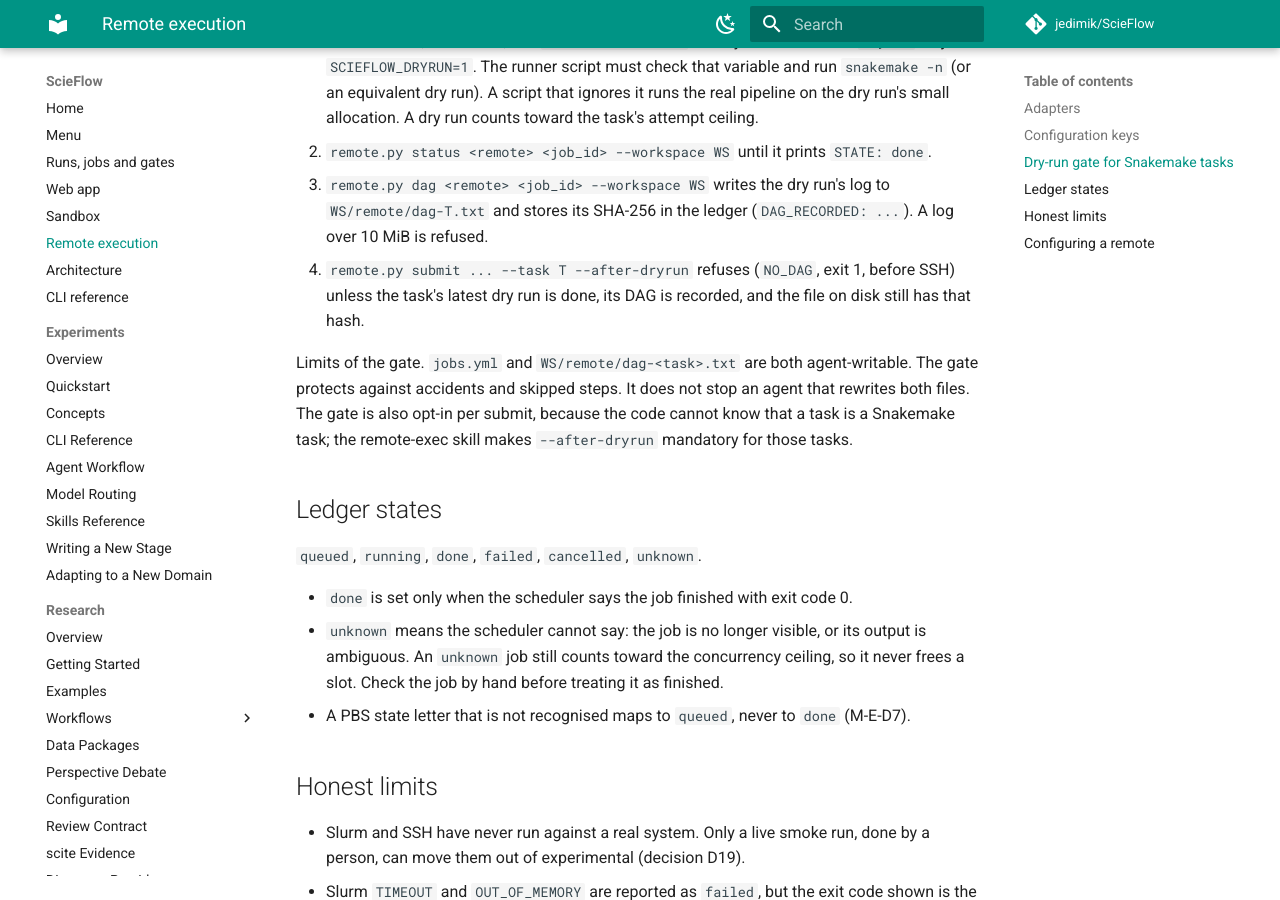
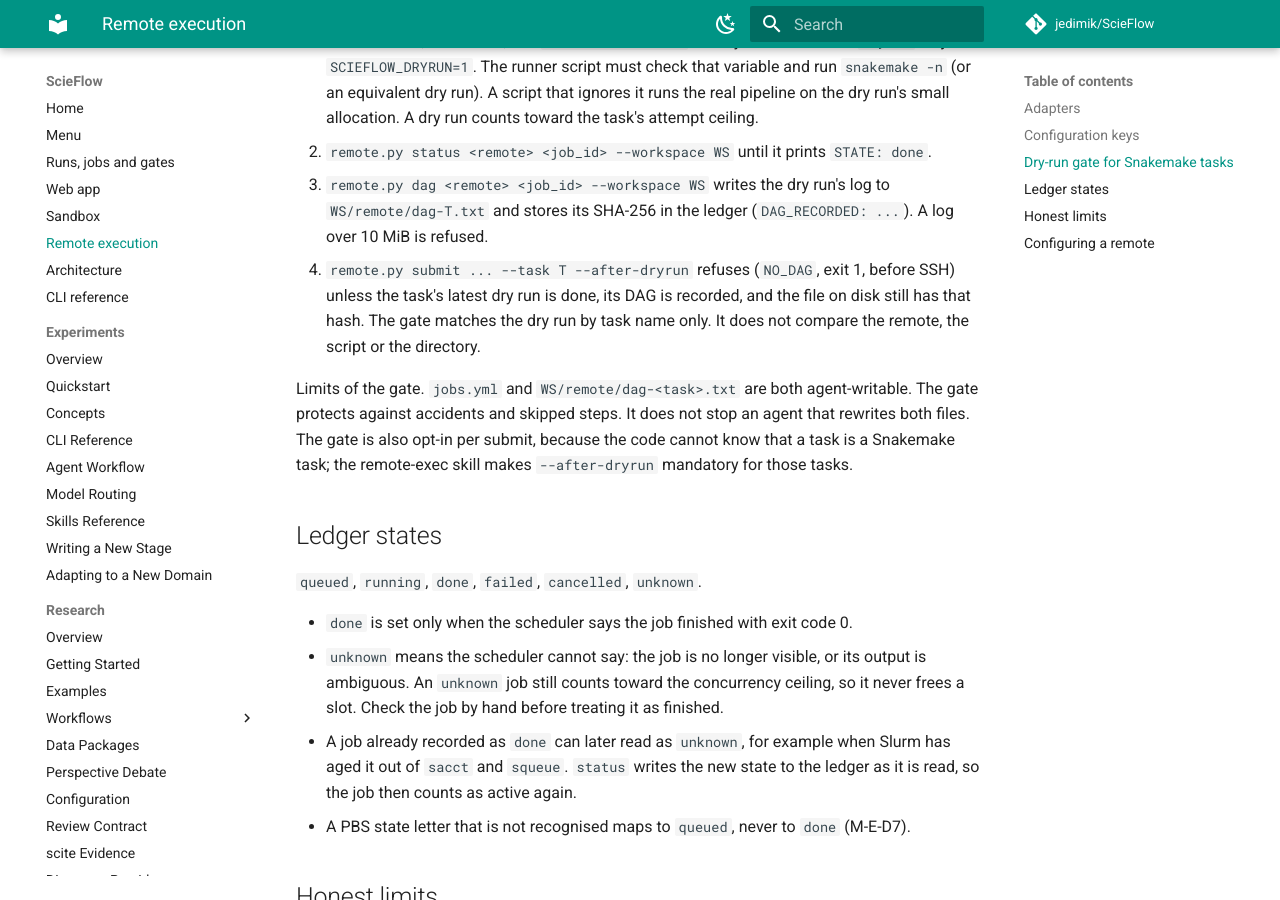
Before and after one commit to jedimik/ScieFlow, an MkDocs documentation site: the page built from docs/remote.md, in a window 1280 px wide and 900 px high, scrolled down 1380 px. Built offline with MkDocs 1.6.1 and Material for MkDocs 9.7.7, drawn with Linux system fonts in a browser that asks for light colours; comment, search, counter and statistics services are not loaded.

Commit message:
docs(remote): done-to-unknown, after-dryrun task-only match, example ops (M-E final A1-A3)
A1: drop the inert cancel op from the commented Slurm allowed_ops example.
A2: document that a done job can later read as unknown and is written so.
A3: document that --after-dryrun matches the dry run by task name only.

```diff
--- a/docs/remote.md
+++ b/docs/remote.md
@@ -56,7 +56,8 @@ machine-readable output). That command reads no config and runs no SSH.
    (`DAG_RECORDED: ...`). A log over 10 MiB is refused.
 4. `remote.py submit ... --task T --after-dryrun` refuses (`NO_DAG`, exit 1,
    before SSH) unless the task's latest dry run is done, its DAG is recorded,
-   and the file on disk still has that hash.
+   and the file on disk still has that hash. The gate matches the dry run by
+   task name only. It does not compare the remote, the script or the directory.
 
 Limits of the gate. `jobs.yml` and `WS/remote/dag-<task>.txt` are both
 agent-writable. The gate protects against accidents and skipped steps. It does
@@ -73,6 +74,9 @@ remote-exec skill makes `--after-dryrun` mandatory for those tasks.
   its output is ambiguous. An `unknown` job still counts toward the concurrency
   ceiling, so it never frees a slot. Check the job by hand before treating it
   as finished.
+- A job already recorded as `done` can later read as `unknown`, for example
+  when Slurm has aged it out of `sacct` and `squeue`. `status` writes the new
+  state to the ledger as it is read, so the job then counts as active again.
 - A PBS state letter that is not recognised maps to `queued`, never to `done`
   (M-E-D7).
 
```
Also changed, not shown: 1 other file.
